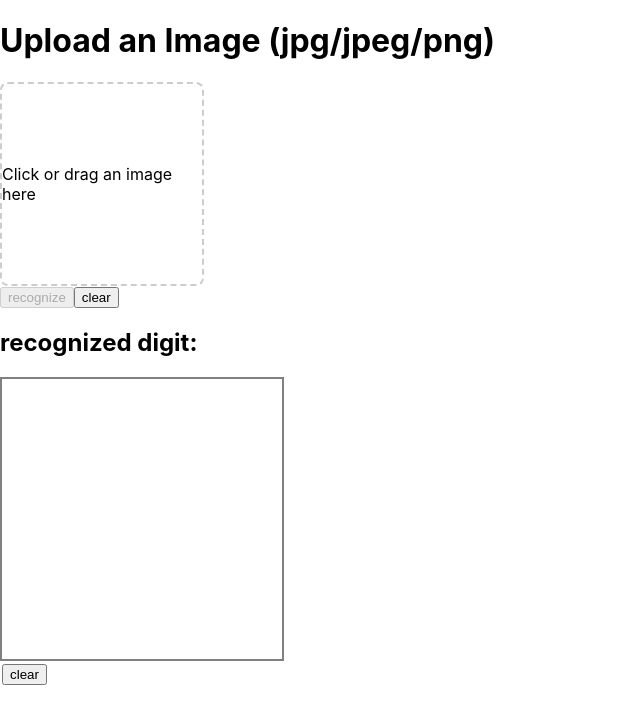
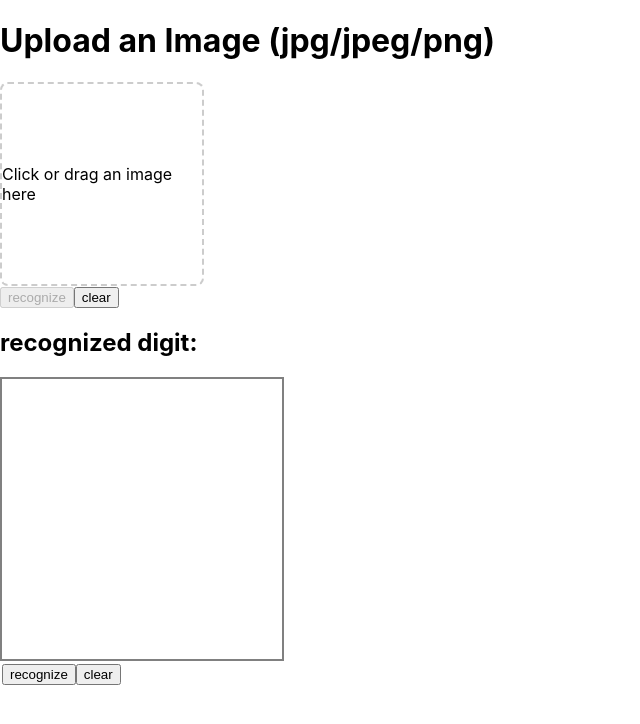
Before and after one commit to lukaszsliwinski/digit-recognizer, a React (Create React App) app in the folder client/: page / in a window 1280 px wide. Shown: the top 724 px of the page, without its empty margins (0-640 px from the left). Built offline with nearby package versions, Linux system fonts and the light colour scheme.

Commit message:
feat: send drawn digit to endpoint

```diff
--- a/client/src/Draw.tsx
+++ b/client/src/Draw.tsx
@@ -1,4 +1,5 @@
 import { useEffect, useRef, useState } from 'react';
+import axios from 'axios';
 import './Draw.css';
 
 function Draw() {
@@ -15,7 +16,11 @@ function Draw() {
       if (ctxRef.current) {
         ctxRef.current.lineCap = 'round';
         ctxRef.current.strokeStyle = 'black';
-        ctxRef.current.lineWidth = 10;
+        ctxRef.current.lineWidth = 20;
+
+         // Fill the canvas with a white background
+         ctxRef.current.fillStyle = 'white';
+         ctxRef.current.fillRect(0, 0, canvasRef.current.width, canvasRef.current.height);
     }
     }
   }, []);
@@ -49,9 +54,36 @@ function Draw() {
     ctxRef?.current?.stroke();
   };
 
+
+  const recognize = async () => {
+    if (canvasRef.current) {
+      const dataURL = canvasRef.current.toDataURL('image/png');
+      const response = await fetch(dataURL);
+      const blob = await response.blob(); // Convert to Blob
+
+      // Create form data to send the image file and prepare axios data
+      const formData = new FormData();
+      formData.append('img', blob, 'digit.png');
+      const headers = {'Content-Type': 'multipart/form-data'}
+
+      // POST request
+      axios
+        .post('/api/recognize', formData, {headers: headers})
+        .then(response => console.log(response.data.recognized_digit))
+        .catch(() => {
+          // resetState();
+          // alert('Error uploading image, try again later!');
+        });
+      }
+  }
+
   const clearCanvas = () => {
     if (ctxRef.current && canvasRef.current) {
         ctxRef.current.clearRect(0, 0, canvasRef.current.width, canvasRef.current.height);
+
+        // Redraw the white background after clearing
+        ctxRef.current.fillStyle = 'white';
+        ctxRef.current.fillRect(0, 0, canvasRef.current.width, canvasRef.current.height);
     }
   };
 
@@ -65,6 +97,7 @@ function Draw() {
         width={"280px"}
         height={"280px"}
       />
+      <button onClick={recognize}>recognize</button>
       <button onClick={clearCanvas}>clear</button>
     </div>
   );
```
